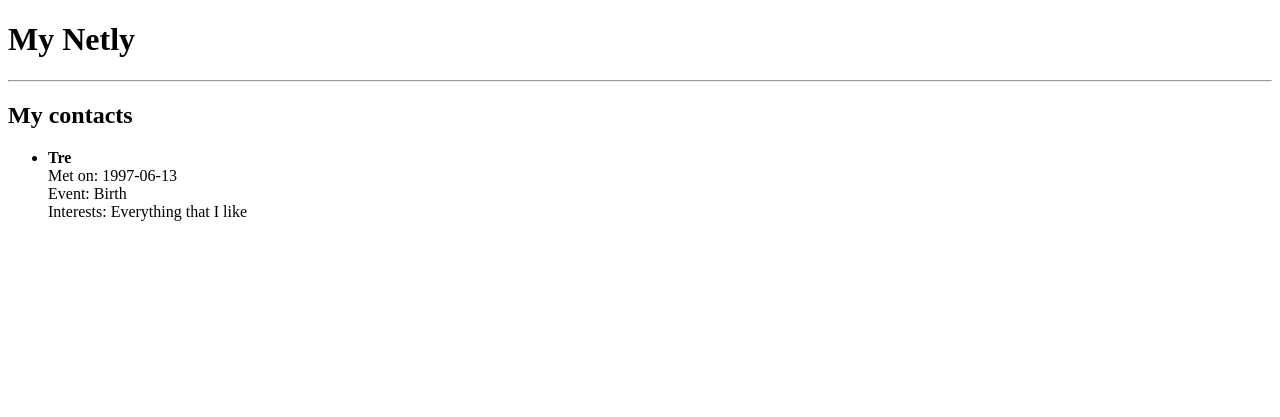
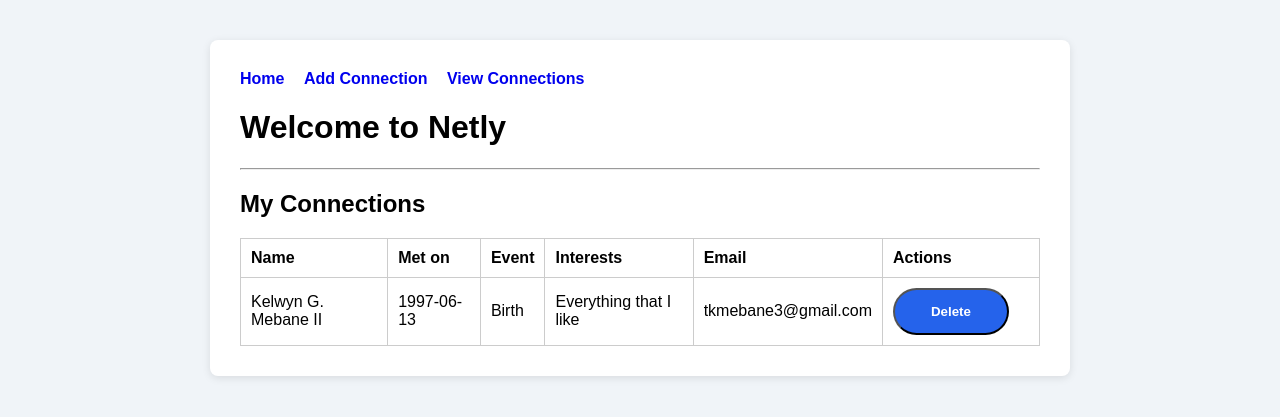
Before and after one commit to Tkmebane3/Netly, a FastAPI app: page /contacts in a window 1280 px wide. Shown: the top 417 px of the page. Run offline with FastAPI, Linux system fonts and the light colour scheme.

Commit message:
Added styled UI buttons, a connections table, delete action for connections, and renaming

```diff
--- a/database/models.py
+++ b/database/models.py
@@ -2,7 +2,7 @@ from sqlalchemy import Column, Integer, String
 from .session import Base
 
 class Contact(Base): #Creates the db table through  Base inheritance
-    __tablename__ = "contacts" #Sets the SQL table name as contacts
+    __tablename__ = "connections" #Sets the SQL table name as connections
 
     #Sets table columns with Column()
     id = Column(Integer, primary_key=True, index=True) #Primary_key=True to uniquely identify each row
@@ -10,7 +10,8 @@ class Contact(Base): #Creates the db table through  Base inheritance
     date_met = Column(String(50))
     event = Column(String(100))
     interests = Column(String(200))
+    email = Column(String(100), nullable=True)
 
     #Label for printed contact objects
     def __repr__(self):
-        return f"<Contact {self.name}>"
+        return f"<Connection {self.name}>"
--- a/main.py
+++ b/main.py
@@ -9,10 +9,12 @@ from database.session import get_db
 from database import models
 from sqlalchemy.orm import Session
 from fastapi.responses import RedirectResponse
+from fastapi.staticfiles import StaticFiles
 
-templates = Jinja2Templates(directory="templates") #Refers to template folder to connect HTML files
+templates = Jinja2Templates(directory="templates") #Refers to templates folder to connect HTML files
 
 app = FastAPI()
+app.mount("/static", StaticFiles(directory="static"), name = "static")
 
 #To create tables inside network.db if they don't already exist
 Base.metadata.create_all(bind=engine)
@@ -20,24 +22,25 @@ Base.metadata.create_all(bind=engine)
 # " / " sets home page URL, "get" for user page visits
 @app.get("/", response_class=HTMLResponse)
 async def home(request: Request):
-    return templates.TemplateResponse("index.html", {"request": request})
+    return templates.TemplateResponse("index.html", {"request": request}) #index is industry standard for home page
 
 # "/add" sets add contact page. Returns add.html template
 @app.get("/add", response_class=HTMLResponse)
 async def add_contact(request: Request):
     return templates.TemplateResponse("add.html", {"request": request})
 
-#post route sends data
+#post route recieves data from the HTML post action
 @app.post("/add", response_class=HTMLResponse)
 async def add_contact(
     name: str = Form(...), #FastAPI looks for HTML form data with these items
     date_met: str = Form(...), #Form(...) from FastAPI enforces requirement
     event: str = Form(...),
     interests: str = Form(...),
+    email: str = Form(None),
     db: Session = Depends(get_db)  #parameter to call get_db() so db = sessionlocal can be used
 ):
     #Contact from the models py file
-    new_contact = models.Contact(name=name, date_met=date_met, event=event, interests=interests)
+    new_contact = models.Contact(name=name, date_met=date_met, event=event, interests=interests, email=email)
 
     db.add(new_contact) #Prepare a new row in Contact table w/ the Contact class stored as new_contact
     db.commit() #Saves the new row
@@ -45,7 +48,15 @@ async def add_contact(
 
 @app.get("/contacts", response_class=HTMLResponse)
 async def view_contacts(request:Request, db: Session = Depends(get_db)):
-    contacts = db.query(models.Contact).all() #SQL language to select * from the contacts table
+    connections = db.query(models.Contact).all() #SQL language to select * from the contacts table
 
     #passes the SQL querey ^^ into the template "contacts.html" for display
-    return templates.TemplateResponse("contacts.html", {"request": request, "contacts":contacts}) #"contacts" is for the html to recognize, :contacts provides the info from the querey
+    return templates.TemplateResponse("contacts.html", {"request": request, "connections":connections}) #"connections" is for the html to recognize, :connections provides the info from the querey
+
+@app.post("/delete", response_class=HTMLResponse) #adding a post route to delete contacts
+async def delete_contact(contact_id: int = Form(...), db: Session = Depends(get_db)):
+    connection = db.query(models.Contact).filter(models.Contact.id==contact_id).first()
+    if connection:
+        db.delete(connection) #deletes whats queried from the stored variable
+        db.commit()
+    return RedirectResponse(url="/contacts", status_code=303)
--- /dev/null
+++ b/static/Styles.css
@@ -0,0 +1,91 @@
+body { /* no dot or # means a tag */
+    font-family: Arial, sans-serif; /* prioritizes Arial, but if that fails resort to sans-serif */
+    background-color: #f0f4f8;
+    margin: 0;
+    padding: 0;
+}
+
+.container { /* a dot means class */
+    max-width: 800px;
+    margin: 40px auto;
+    background-color: white;
+    padding: 30px;
+    border-radius: 8px;
+    box-shadow: 0 2px 8px rgba(0, 0, 0, 0.1);
+}
+
+.navbar {
+    margin-bottom: 20px;
+}
+
+.navbar a { /* for the anchor tags inside navbar class */
+    margin-right: 15px;
+    text-decoration: none;
+    font-weight: bold;
+    color: 2563eb;
+}
+
+.navbar a:hover { /* triggers with hovering over anchor tag in navbar*/
+    text-decoration: underline;
+}
+
+.actionButtons {
+    display: flex;
+    gap: 20px;
+    margin-top: 20px;
+}
+
+.btnCircle {
+    display: inline-flex;
+    align-items: center;
+    justify-content: center;
+    padding: 14px 36px;
+    margin-right: 20px;
+    border-radius: 999px;
+    background-color: #2563eb;
+    color: white;
+    text-decoration: none;
+    font-weight: bold;
+    text-align: center;
+    transition: background-color 0.3s;
+}
+
+.btnCircle:hover {
+    background-color: #1e4fd6;
+    transform: translateY(-2px);
+}
+
+.addForm {
+    margin-top: 20px;
+}
+
+.formGroup {
+    display: flex;
+    flex-direction: column;
+    margin-bottom: 15px;
+}
+.formGroup label {
+    margin-bottom: 5px;
+    font-weight: bold;
+}
+
+.formGroup input {
+    padding: 8px;
+    font-size: 14px;
+}
+
+.connectTable {
+    width: 100%;
+    border-collapse: collapse;
+    margin-top: 20px;
+}
+
+.connectTable th, .connectTable td {
+    border: 1px solid #ccc;
+    padding: 10px;
+    text-align: left;
+}
+
+.connectTable th {
+    font-weight: bold;
+}
--- a/templates/base.html
+++ b/templates/base.html
@@ -2,12 +2,20 @@
 <!DOCTYPE html>
 <html>
 <head>
+    <link rel="stylesheet" href ="/static/Styles.css">  <!-- references static directory and rel set to stylesheet for HTML to know the relationship -->
     <title>Netly</title>
 </head>
 <body>
-    <h1> My Netly</h1>
-    <hr>
-    {% block content %} <!-- placeholder for pages that inherit base -->
-    {% endblock %}
+    <div class="container">
+         <nav class="navbar"> <!-- adding in a nav bar, set class to "navbar"-->
+            <a href="/">Home</a>
+            <a href="/add">Add Connection</a>
+            <a href="/contacts">View Connections</a>
+        </nav>
+        <h1> Welcome to Netly </h1>
+        <hr>
+        {% block content %} <!-- placeholder for pages that inherit base -->
+        {% endblock %}
+    </div>
 </body>
 </html>
--- a/templates/contacts.html
+++ b/templates/contacts.html
@@ -1,21 +1,40 @@
 {% extends "base.html" %}
 
 {% block content %}
-<h2> My contacts </h2>
+<h2> My Connections </h2>
 
-{% if contacts %}
-    <ul>
-        {% for contact in contacts%}
-            <li>
-                <strong> {{ contact.name }} </strong><br>
-                Met on: {{ contact.date_met }} <br>
-                Event: {{ contact.event}} <br>
-                Interests: {{ contact.interests }}
-            </li>
-            <br>
-        {% endfor %}
-    </ul>
+{% if connections %}
+<table class="connectTable">
+    <thead>
+        <tr> <!-- Table header row names inside thead -->
+            <th><strong>Name</strong></th>
+            <th>Met on</th>
+            <th>Event</th>
+            <th>Interests</th>
+            <th>Email
+            <th>Actions</th>
+            </th>
+        </tr>
+    </thead>
+        <tbody> <!-- for the rows of data -->
+            {% for connection in connections %} <!-- for loop to go through each connection in db -->
+            <tr> <!-- row for each connection -->
+                <td>{{ connection.name }}</td> <!-- each td pulls matching column from db -->
+                <td>{{ connection.date_met }}</td>
+                <td>{{ connection.event }}</td>
+                <td>{{ connection.interests }}</td>
+                <td>{{ connection.email }}</td>
+                <td>
+                    <form method="post" action="/delete" style="display: inline;">
+                        <input type="hidden" name="contact_id" value="{{ connection.id }}">
+                        <button type="submit" class="btnCircle">Delete</button>
+                    </form>
+                </td>
+            </tr>
+            {% endfor %}
+        </tbody>
+</table>
 {% else %}
-    <p> No contacts found </p>
+    <p> No connections found </p>
 {% endif %}
 {% endblock %}
```
Also changed, not shown: templates/add.html (+17 -5 lines), templates/index.html (+6 -6 lines), network.db.
